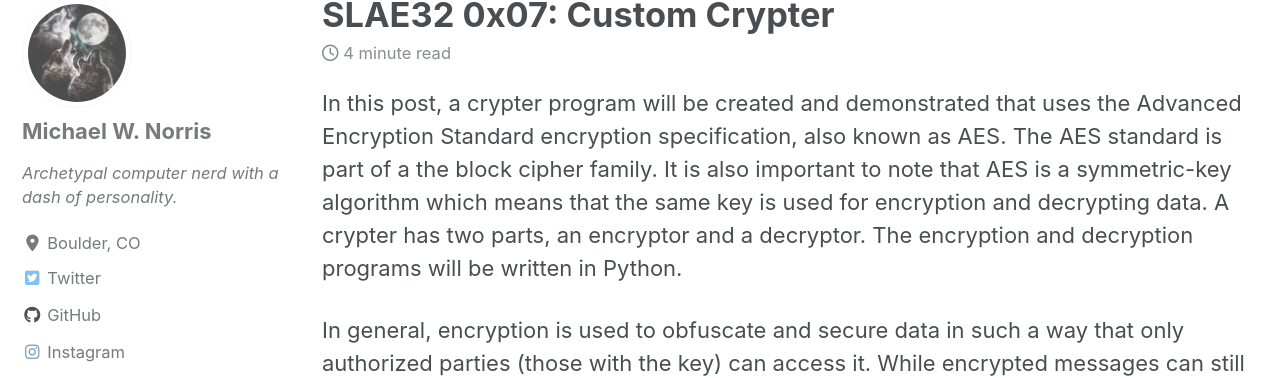
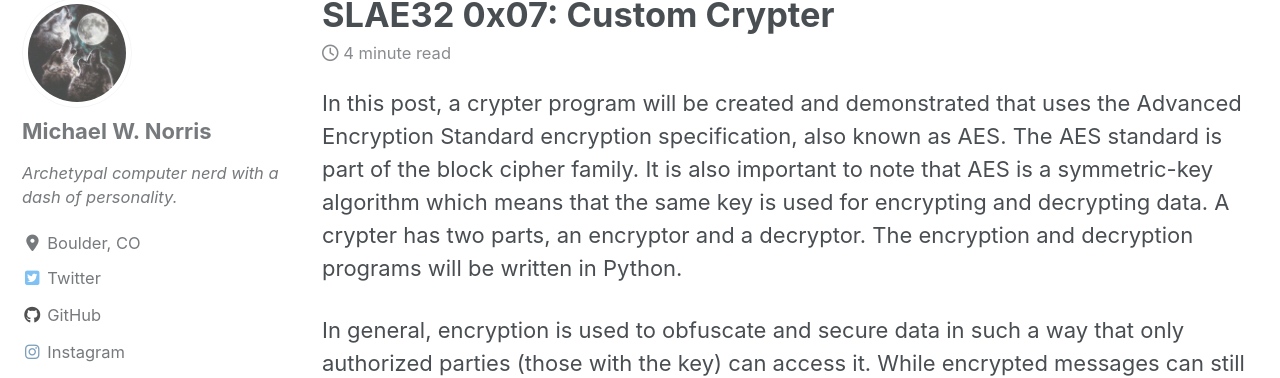
Before and after one commit to norrismw/mnorris.io, a Jekyll site: the page built from _posts/2019-11-24-assignment_7.md, in a window 1280 px wide and 1400 px high. Shown: the part 123-501 px from the top of the window. Built offline with Jekyll 4.4.1, drawn with Linux system fonts in a browser that asks for light colours; cached includes are drawn as plain includes; nearby versions of some CDN libraries; some of the changed lines change nothing that is shown; some of the changed text lies outside the part shown.

Commit message:
fixed some typos

````diff
--- a/_posts/2019-11-24-assignment_7.md
+++ b/_posts/2019-11-24-assignment_7.md
@@ -6,7 +6,7 @@ tags: [assembly, python, exploit development, custom crypter, linux, SLAE32]
 header:
     teaser: "/assets/images/slae/crypt.jpg"
 ---
-In this post, a crypter program will be created and demonstrated that uses the Advanced Encryption Standard encryption specification, also known as AES. The AES standard is part of a the block cipher family. It is also important to note that AES is a symmetric-key algorithm which means that the same key is used for encryption and decrypting data. A crypter has two parts, an encryptor and a decryptor. The encryption and decryption programs will be written in Python.
+In this post, a crypter program will be created and demonstrated that uses the Advanced Encryption Standard encryption specification, also known as AES. The AES standard is part of the block cipher family. It is also important to note that AES is a symmetric-key algorithm which means that the same key is used for encrypting and decrypting data. A crypter has two parts, an encryptor and a decryptor. The encryption and decryption programs will be written in Python.
 
 In general, encryption is used to obfuscate and secure data in such a way that only authorized parties (those with the key) can access it. While encrypted messages can still be intercepted, the encrypted contents will be unintelligible to those without the decryption key. For shellcode, encryption and decryption can be used to obfuscate the shellcode within in an attempt to evade anti-virus softare. Shellcode can first be encrypted with an encryptor program, and then can be placed into a file along with decryption logic that can be compiled and run as a standalone program. The idea is that the shellcode will be obfuscated until the program is run which in turn decrypts and executes the original shellcode payload.
 
@@ -25,7 +25,7 @@ For this assignment, the `execve` shellcode from the custom encoding assignment
 In the sections below, the encryption and decryption programs will be demonstrated and explained.
 
 #### Encryption
-The program code in full is shown below. The source code can be found on Git Hub. An overview of the program functionality will follow the code.
+The program code in full is shown below. The source code can be found on [GitHub](https://github.com/norrismw/SLAE). An overview of the program functionality will follow the code.
 
 ```python
 #!/usr/bin/python3
@@ -89,7 +89,7 @@ Key: SLAE-1469
 ```
 
 #### Decryption
-The program code in full is shown below. The source code can be found on Git Hub. An overview of the program functionality will follow the code.
+The program code in full is shown below. The source code can be found on [GitHub](https://github.com/norrismw/SLAE). An overview of the program functionality will follow the code.
 
 ```python
 #!/usr/bin/python3
````
